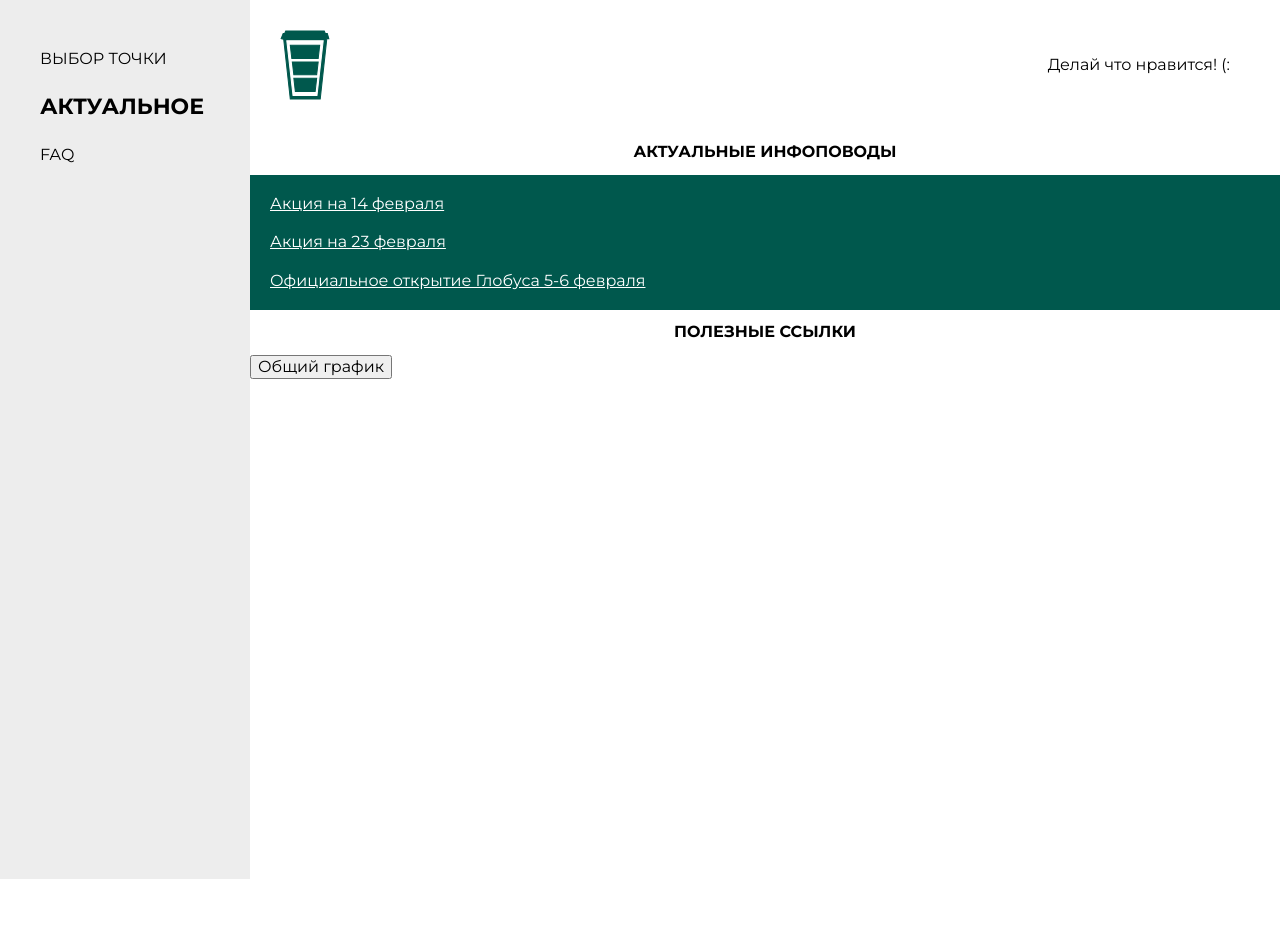
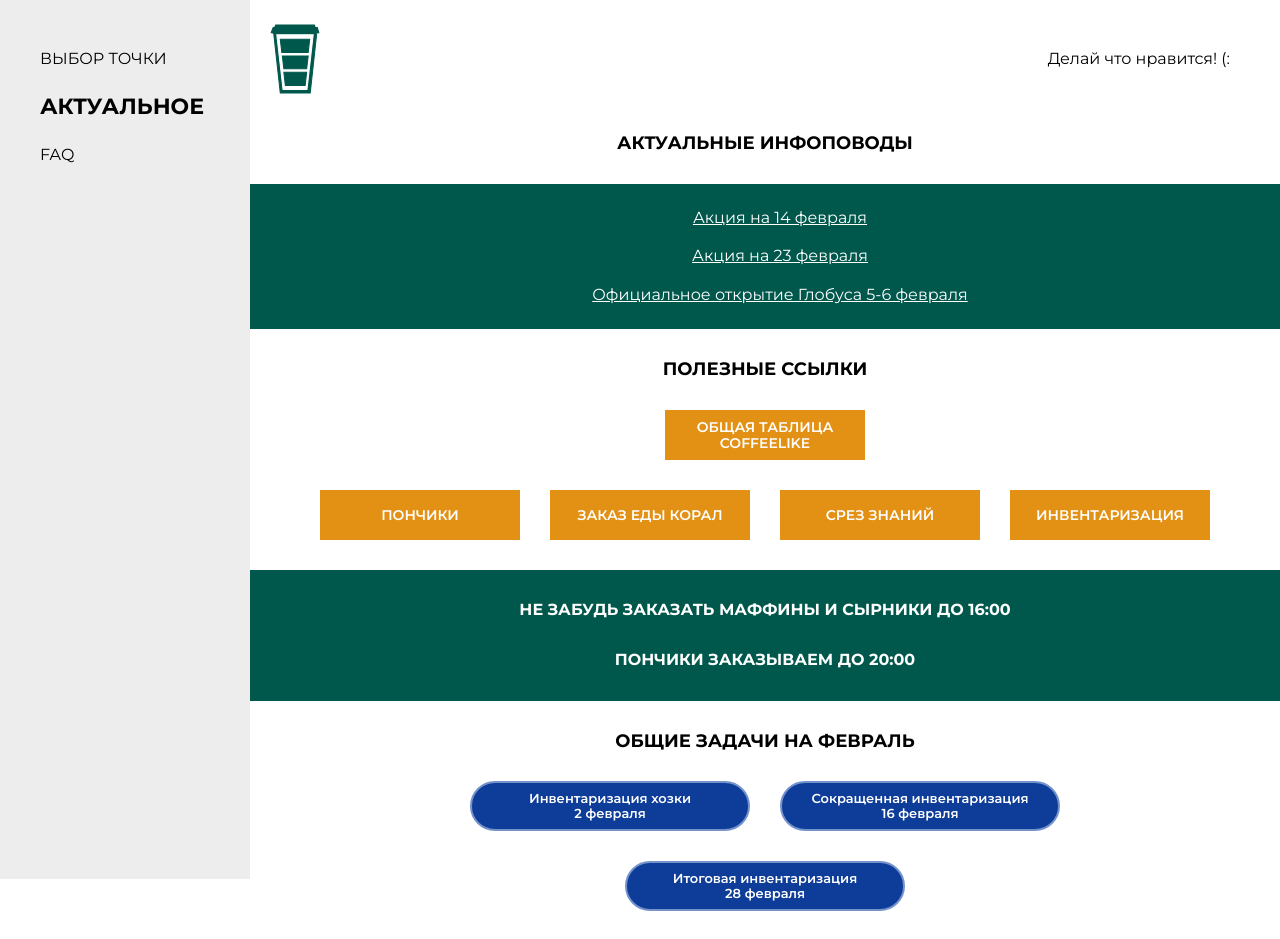
Before and after one commit to klyukinaxen/cl43, a Vue app: page / in a window 1280 px wide. Shown: the top 939 px of the page. Before the commit the page ends 800 px from the top, so only its background shows below. Built offline with nearby package versions, Linux system fonts and the light colour scheme.

Commit message:
changes: faq and etc

```diff
--- a/src/assets/global.scss
+++ b/src/assets/global.scss
@@ -15,9 +15,18 @@ p {
 }
 
 h2{
+    font-size: 18px;
+    font-weight: 700;
+    text-transform: uppercase;
+    color: #000000;
+    text-align: center;
+    margin: 15px 0 15px 0;
+}
+
+h3{
     font-size: 16px;
     font-weight: 800;
     text-transform: uppercase;
-    color: #000000;
+    color: #fff;
     text-align: center;
 }
--- a/src/components/Header.vue
+++ b/src/components/Header.vue
@@ -27,7 +27,8 @@ export default {
         width: 50px;
         height: 70px;
         background-size: contain;
-        margin: 30px;
+        background-repeat: no-repeat;
+        margin: 20px;
     }
 }
 
--- a/src/components/pages/ActualPage.vue
+++ b/src/components/pages/ActualPage.vue
@@ -1,32 +1,112 @@
 <template>
+    <!-- страница актуальное -->
     <div class="actual-page">
         <h2> Актуальные инфоповоды</h2>
-
-        <div class="info-box">
+        <!-- блок с информацией по инфоповодам -->
+        <div class="info-block">
             <a href="/">Акция на 14 февраля</a>
             <a href="/">Акция на 23 февраля</a>
             <a href="/">Официальное открытие Глобуса 5-6 февраля</a>
         </div>
-
+        <!-- блок с полезными ссылками -->
         <h2>полезные ссылки</h2>
-        <div class="useful-links">
-            <button @click="buttonClickHandler">
-                Общий график
+        <div class="useful-links-block">
+            <div class="links-first-block">
+                <button
+                    class="u-link"
+                    @click="buttonClickHandler"
+                >
+                    общая таблица coffeelike
                 </button>
+            </div>
+            <div class="links-second-block">
+                <button
+                    class="u-link"
+                    @click="buttonClickHandler"
+                >
+                    пончики
+                </button>
+                <button
+                    class="u-link"
+                    @click="buttonClickHandler"
+                >
+                    заказ еды корал
+                </button>
+                <div class="u-link-third-block">
+                    <button
+                        class="u-link"
+                        @click="buttonClickHandler"
+                    >
+                        срез знаний
+                    </button>
+                    <button
+                        class="u-link"
+                        @click="buttonClickHandler"
+                    >
+                        инвентаризация
+                    </button>
+                </div>
+            </div>
+        </div>
+        <!-- блок с важными моментами -->
+        <div class="info-block">
+            <h3>Не забудь заказать маффины и сырники до 16:00</h3>
+            <h3>Пончики заказываем до 20:00</h3>
+        </div>
+        <!-- блок с общими задачами на месяц -->
+        <h2>общие задачи на февраль</h2>
+        <div class="tasks-block">
+            <div class="week-task-block">
+                <button
+                    class="task-link"
+                    @click="buttonClickHandler"
+                >
+                    Инвентаризация хозки
+                    <br>2 февраля
+                </button>
+                <button
+                    class="task-link"
+                    @click="buttonClickHandler"
+                >
+                    Сокращенная инвентаризация
+                    <br> 16 февраля
+                </button>
+            </div>
+            <div class="week-task-block">
+                <button
+                    class="task-link"
+                    @click="buttonClickHandler"
+                >
+                    Итоговая инвентаризация
+                    <br>28 февраля
+                </button>
+            </div>
+            <div class="week-task-block">
+                <button
+                    class="task-link"
+                    @click="buttonClickHandler"
+                >
+                    Итоговая инвентаризация
+                    <br>28 февраля
+                </button>
+                <button
+                    class="task-link"
+                    @click="buttonClickHandler"
+                >
+                    Срез знаний
+                    <br>(последняя неделя февраля)
+                </button>
+            </div>
         </div>
     </div>
 </template>
 
 <script>
-
 export default {
-    components: {
-    },
+    components: {},
     props: {},
     data () {
-        return {
-
-        }
+        return {}
     },
     methods: {
         buttonClickHandler () {
@@ -38,24 +118,92 @@ export default {
 </script>
 
 <style lang="scss" scoped>
-    .info-box{
-        width: 100%;
-        background-color:#00584D;
-        color:white;
+.actual-page {
     display: flex;
     flex-direction: column;
+    justify-content: center;
+}
 
-        a{
+// стили блока инфоповодов
+.info-block {
+    width: 100%;
+    background-color: #00584d;
+    color: white;
+    display: flex;
+    flex-direction: column;
+    align-items: center;
+    margin: 15px 0 15px 0;
+    padding: 15px 0 15px 0;
+
+    a {
         text-decoration: underline;
         color: #fff;
-            padding: 10px 10px 10px 20px;
+
+        padding: 10px 0 10px 30px;
     }
 
-        a:first-child{
-            padding-top:20px;
+    h3 {
+        &:first-child {
+            padding-bottom: 0px;
         }
-        a:last-child{
-            padding-bottom:20px;
+
+        &:last-child {
+            padding-top: 0px;
         }
     }
+}
+
+// стили для блока с полезными ссылками
+.useful-links-block {
+    .links-first-block {
+        display: flex;
+        justify-content: center;
+    }
+
+    .links-second-block {
+        display: flex;
+        flex-wrap: wrap;
+        justify-content: center;
+    }
+
+    .u-link {
+        width: 200px;
+        height: 50px;
+
+        background-color: #e39114;
+        border: none;
+        color: #fff;
+        text-transform: uppercase;
+        font-size: 14px;
+        font-weight: 600;
+
+        margin: 15px;
+    }
+}
+
+// стили для блока с задачами на месяц
+.tasks-block {
+    .task-link {
+        background-color: #0e3d99;
+
+        font-weight: 600;
+        font-size: 13px;
+        border: none;
+        color: #fff;
+
+        width: 280px;
+        height: 50px;
+
+        margin: 15px;
+
+        border: 2px solid #7492cb;
+        box-sizing: border-box;
+        border-radius: 40px;
+    }
+
+    display: flex;
+    flex-direction: column;
+    justify-content: center;
+    align-items: center;
+}
 </style>
--- a/src/components/pages/ChoosingCoffeeBarPage.vue
+++ b/src/components/pages/ChoosingCoffeeBarPage.vue
@@ -1,9 +1,83 @@
 <template>
     <div class="choosing-coffee-bar">
-        ChoosingCoffeeBarPage
+        <a class="container-element">
+            Администрация
+        </a>
+        <a class="container-element">
+            Атлант
+        </a>
+        <a class="container-element">
+            Глобус
+        </a>
+        <router-link :to="{ name: 'GreenHaus' }">
+            ГринХаус
+        </router-link>
+        <a class="container-element">
+            Джем
+        </a>
+        <a class="container-element">
+            ЖД
+        </a>
+        <a class="container-element">
+            Кейтеринг
+        </a>
+        <a class="container-element">
+            Колизей
+        </a>
+        <a class="container-element">
+            Макси
+        </a>
+        <a class="container-element">
+            Малахит
+        </a>
+        <a class="container-element">
+            Московская
+        </a>
+        <a class="container-element">
+            Октябрь
+        </a>
+        <a class="container-element">
+            Порошино
+        </a>
+        <a class="container-element">
+            Простор
+        </a>
+        <a class="container-element">
+            Спасская
+        </a>
+        <a class="container-element">
+            Спортмастер
+        </a>
+        <a class="container-element">
+            Театралка
+        </a>
+        <a class="container-element">
+            Цирк
+        </a>
+        <a class="container-element">
+            ЮЗ
+        </a>
+        <a class="container-element">
+            Филармония
+        </a>
     </div>
 </template>
 
 <script>
-export default {}
+export default {
+}
 </script>
+
+<style lang="scss" scoped>
+.choosing-coffee-bar {
+    display: flex;
+    flex-direction: column;
+
+    .container-element {
+        padding: 5px 10px 5px 10px;
+        color: #000;
+        font-size: 20px;
+        text-decoration: underline;
+    }
+}
+</style>
--- a/src/components/pages/FAQPage.vue
+++ b/src/components/pages/FAQPage.vue
@@ -1,9 +1,59 @@
 <template>
     <div class="faq">
-        FAQpage
+        <div class="faq-info">
+            Первое правило: сначала попробуй найти ответ на свой вопрос в поиске по стене группы
+            <a
+                target="_blank"
+                href="https://vk.com/likefamily43"
+            >LikeFamily</a>
+        </div>
+        <a
+            target="_blank"
+            href="https://docs.google.com/document/d/1BLTisbjpSxBGvpHdhe_BSuZhpe-gekLQ_AkRTA_lBmw/edit"
+            class="faq-item"
+        >Шляпа бариста или что я такое</a>
+        <a
+            target="_blank"
+            href="https://docs.google.com/document/d/1Xi4eCc1QMQN4mt14rHRrXw3y-VLGm-njo1c7fsnPn7o/edit#"
+            class="faq-item"
+        >Общая теория по работе и устройству оборудования</a>
+        <a
+            target="_blank"
+            href="https://docs.google.com/document/d/14y4hfZa3ROEkqyO3qJgiFrZ9QCj3vsC93XqDalMf8BQ/edit#heading=h.ugnchmv42do7"
+            class="faq-item"
+        >FAQ по вопросам работы бариста</a>
     </div>
 </template>
 
 <script>
 export default {}
 </script>
+
+<style lang="scss" scoped>
+a {
+    color: #000;
+    font-weight: 400;
+}
+
+.faq {
+    display: flex;
+    flex-direction: column;
+    justify-content: center;
+    align-items: center;
+
+    margin: 0 20px 20px 20px;
+
+    .faq-info {
+        //font-weight: 600;
+        font-size: 18px;
+        text-align: center;
+    }
+
+    .faq-item {
+        color: #000;
+        font-size: 20;
+        text-decoration: underline;
+        margin: 15px;
+    }
+}
+</style>
```
Also changed, not shown: src/components/pages/GreenHaus.vue (added, +21 -0 lines), src/assets/arrow.svg (added), 1 other file (tests, documents, lock files or other folders). Lines whose indentation alone changed are shown as unchanged.
